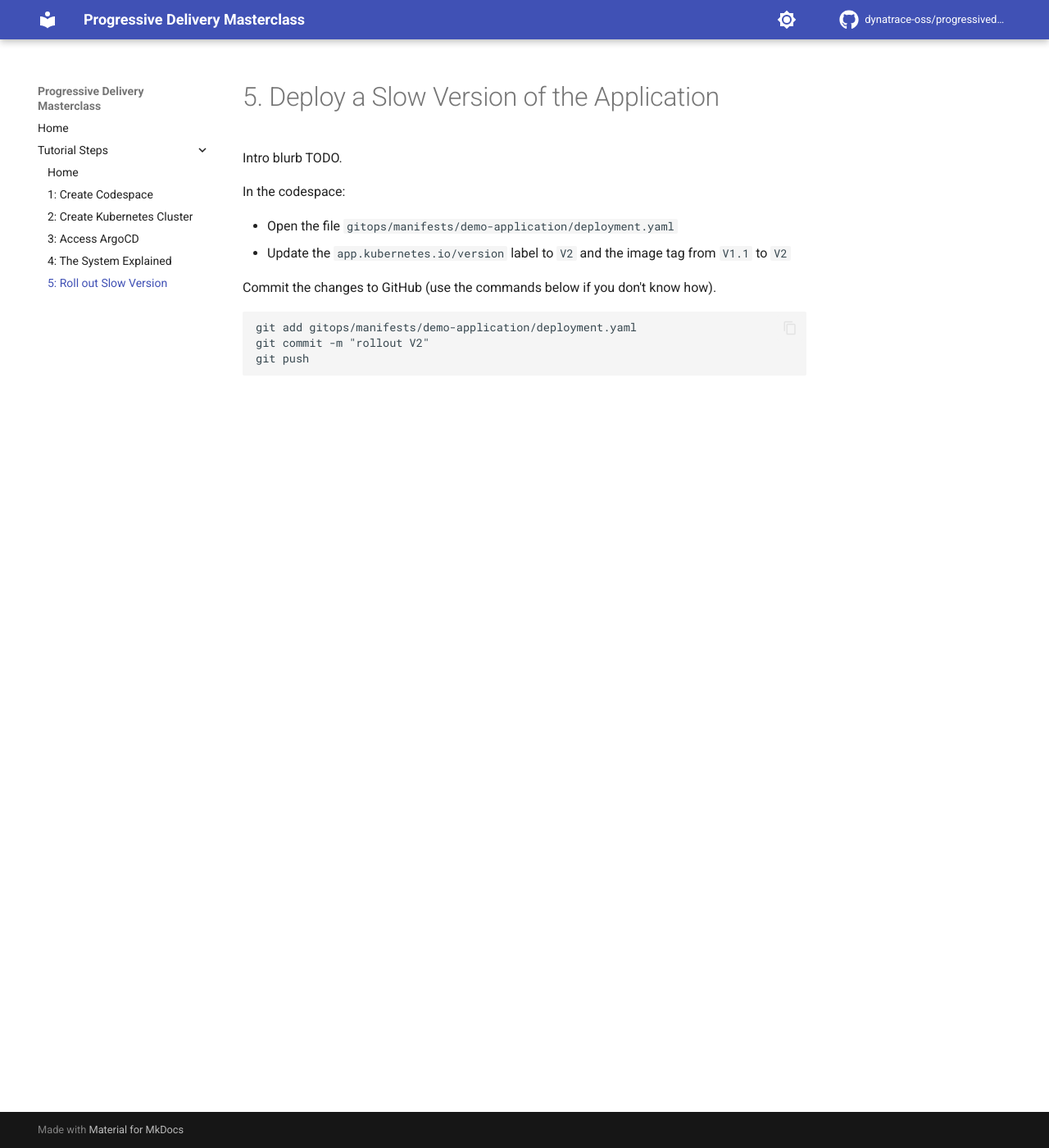
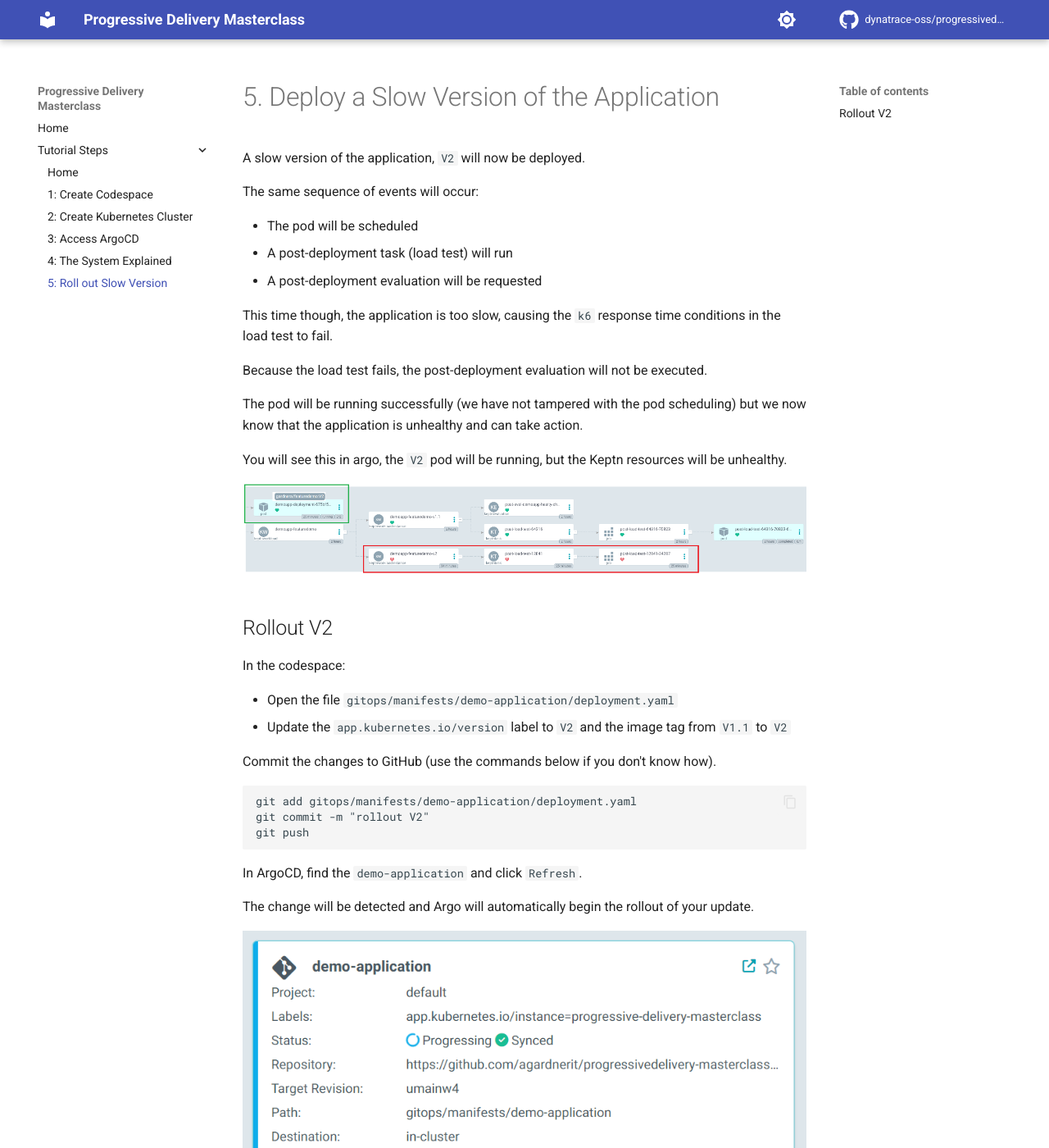
Before and after one commit to dynatrace-oss/progressiveDelivery-masterclass, an MkDocs documentation site: the page built from docs/5-deploy-slow-version.md, in a window 1280 px wide and 1400 px high. Shown: the whole window at 82% size. Built offline with MkDocs 1.6.1 and Material for MkDocs 9.7.7, drawn with Linux system fonts in a browser that asks for light colours; comment, search, counter and statistics services are not loaded.

Commit message:
update step 4

````diff
--- a/docs/5-deploy-slow-version.md
+++ b/docs/5-deploy-slow-version.md
@@ -1,6 +1,24 @@
 # 5. Deploy a Slow Version of the Application
 
-Intro blurb TODO.
+A slow version of the application, `V2` will now be deployed.
+
+The same sequence of events will occur:
+
+* The pod will be scheduled
+* A post-deployment task (load test) will run
+* A post-deployment evaluation will be requested
+
+This time though, the application is too slow, causing the `k6` response time conditions in the load test to fail.
+
+Because the load test fails, the post-deployment evaluation will not be executed.
+
+The pod will be running successfully (we have not tampered with the pod scheduling) but we now know that the application is unhealthy and can take action.
+
+You will see this in argo, the `V2` pod will be running, but the Keptn resources will be unhealthy.
+
+![application v2 failure](assets/app-v2-failure.png)
+
+## Rollout V2
 
 In the codespace:
 
@@ -14,3 +32,9 @@
 git commit -m "rollout V2"
 git push
 ```
+
+In ArgoCD, find the `demo-application` and click `Refresh`.
+
+The change will be detected and Argo will automatically begin the rollout of your update.
+
+![demo app sync](assets/demo-app-syncing.png)
````
Also changed, not shown: docs/assets/app-v2-failure.png (added), docs/assets/demo-app-syncing.png (added).
